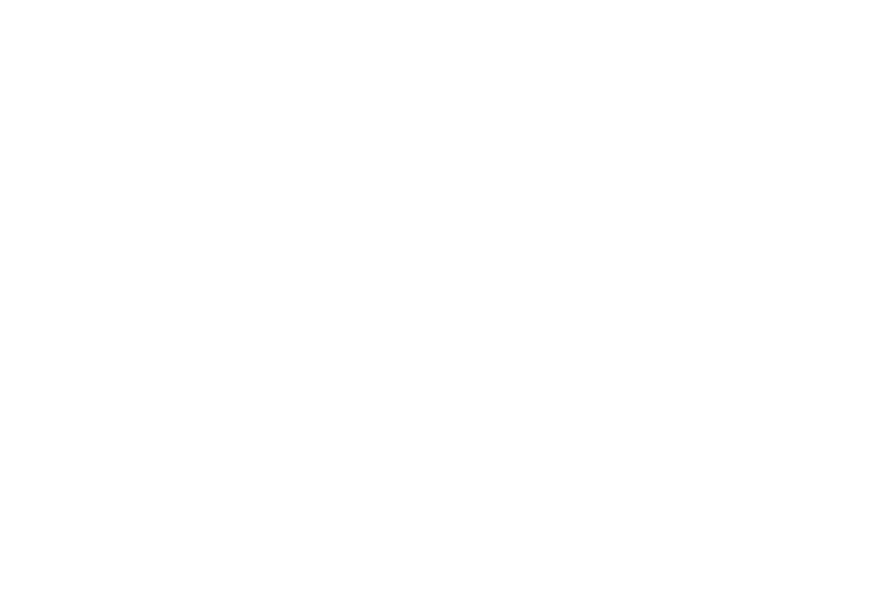
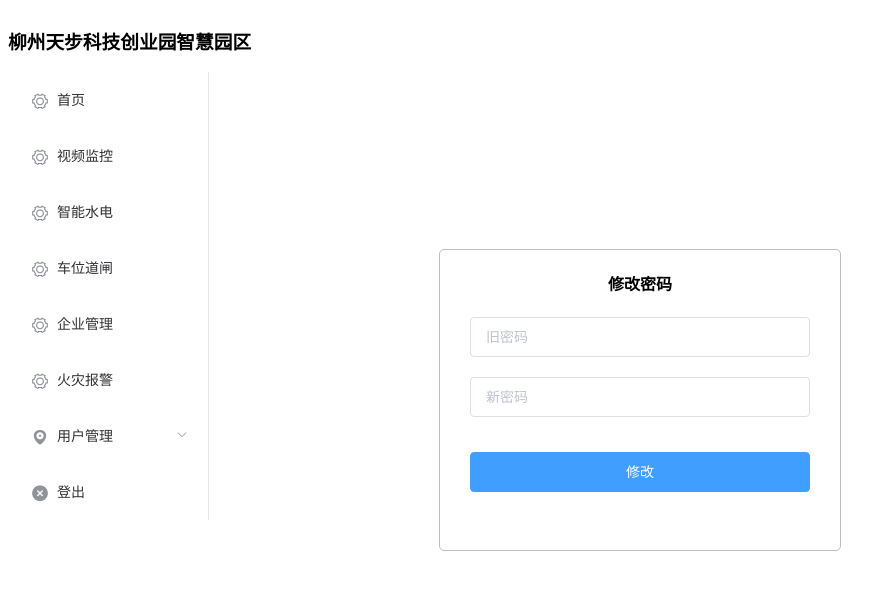
Before and after one commit to AgMonk/hexi-front, a Vue app: page /EditPassword in a window 1280 px wide. Shown: the top 590 px of the page, without its empty margins (0-896 px from the left). Built offline with nearby package versions, Linux system fonts and the light colour scheme.

Commit message:
增加nav布局

```diff
--- a/src/App.vue
+++ b/src/App.vue
@@ -1,11 +1,15 @@
 <template>
   <div id="app">
     <router-view></router-view>
+    <left-nav v-if="$route.meta.showleftNav !== true"/>
   </div>
 </template>
 <script>
+import LeftNav from '@/views/Nav/leftNav.vue'
 export default {
-
+  components: {
+    LeftNav
+  }
 }
 </script>
 
--- a/src/network/output.js
+++ b/src/network/output.js
@@ -37,7 +37,7 @@ export function EditPassword(oldPass,newPass) {
         url: '/api/user/editPassword',
     })
 }
-//登出
+//登出*
 export function UserLogout() {
     return transfer({url: '/api/user/logout'}) }
 //查询用户列表（分页）
--- a/src/network/request.js
+++ b/src/network/request.js
@@ -5,18 +5,15 @@ export function transfer(config) {
         baseURL: '',
         timeout: 6000,
     })
-
     instance.interceptors.request.use(config => {
         return config
     }, err => {
         console.log(err);
     })
-
     instance.interceptors.response.use(res => {
         return res.data
     }, err => {
         console.log(err);
     })
-
     return instance(config);
 }
--- a/src/views/EditUser/EditPassword.vue
+++ b/src/views/EditUser/EditPassword.vue
@@ -1,10 +1,12 @@
 <template>
-<div>
-<!--  修改密码-->
-  <el-input v-model="oldPass" placeholder="请输入旧密码"></el-input>
-  <el-input placeholder="请输入新密码" v-model="newPass" show-password></el-input>
-  <el-button @click="Password" type="primary">注册</el-button>
-</div>
+  <div>
+    <div class="login-box">
+      <h4>修改密码</h4>
+      <el-input v-model="oldPass" placeholder="旧密码" id="input"></el-input>
+      <el-input placeholder="新密码" v-model="newPass" show-password></el-input>
+      <el-button @click="edit" type="primary" >修改</el-button>
+    </div>
+  </div>
 </template>
 
 <script>
@@ -18,7 +20,7 @@ export default {
     }
   },
   methods: {
-    Password() {
+    edit() {
       EditPassword(this.oldPass, this.newPass).then(res => {
         console.log(res)
       })
@@ -28,5 +30,29 @@ export default {
 </script>
 
 <style scoped>
-
+.login-box {
+  height: 300px;
+  width: 400px;
+  background: #ffffff;
+  position: absolute;
+  left: 50%;
+  top: 50%;
+  transform: translate(-50%,-50%);
+  border-radius: 5px;
+  border: #bebebe 1px solid;
+}
+.el-button, .el-input {
+  position: relative;
+  left: 7.5%;
+  width: 340px;
+  display: block;
+  margin-top: 20px;
+}
+.el-button {
+  position: relative;
+  top: 5%;
+}
+h4 {
+  text-align: center;
+}
 </style>
--- a/src/views/User/UserInformation.vue
+++ b/src/views/Home/Home.vue
@@ -1,13 +1,15 @@
 <template>
-$END$
+  <div>
+
+  </div>
 </template>
 
 <script>
 export default {
-name: "UserInformation"
+
 }
 </script>
 
-<style scoped>
+<style>
 
 </style>
--- /dev/null
+++ b/src/views/Nav/Nav.vue
@@ -0,0 +1,99 @@
+<template>
+  <div>
+    <div>
+      <el-col :span="12">
+        <h3>柳州天步科技创业园智慧园区</h3>
+        <el-menu
+            :default-active="$route.path"
+            router
+            class="el-menu-vertical"
+            @open="handleOpen"
+            @close="handleClose">
+          <el-submenu index="">
+            <template slot="title">
+              <i class="el-icon-location"></i>
+              <span>用户管理</span>
+            </template>
+            <el-menu-item-group>
+              <template slot="title">用户</template>
+              <el-menu-item index="">用户信息</el-menu-item>
+              <el-menu-item index="">修改密码</el-menu-item>
+            </el-menu-item-group>
+            <el-menu-item-group title="用户权限">
+              <el-menu-item index="">选项3</el-menu-item>
+            </el-menu-item-group>
+            <el-submenu index="">
+              <template slot="title">选项4</template>
+            </el-submenu>
+          </el-submenu>
+          <el-menu-item index="">
+            <i class="el-icon-menu"></i>
+            <span slot="title">导航二</span>
+          </el-menu-item>
+          <el-menu-item index="" >
+            <i class="el-icon-document"></i>
+            <span slot="title">导航三</span>
+          </el-menu-item>
+          <el-menu-item index="">
+            <i class="el-icon-setting"></i>
+            <span slot="title">导航四</span>
+          </el-menu-item>
+          <el-menu-item @click="logout">
+            <i class="el-icon-error"></i>
+            <span slot="title">登出</span>
+          </el-menu-item>
+        </el-menu>
+      </el-col>
+    </div>
+     <user-information />
+  </div>
+</template>
+<script>
+import { UserLogout } from '@/network/output.js'
+export default {
+  name: "Navigation-main",
+  components: {
+  },
+  data() {
+    return {
+      isCollapse: true,
+      dialogVisible: false,
+    };
+  },
+  methods: {
+    handleOpen() {
+    },
+    handleClose() {
+    },
+    logout() {
+      this.$confirm('确定退出？').then(() => {
+      UserLogout().then(res => {
+        console.log(res);
+        switch (res.code) {
+          case 2000 :
+            this.$router.push({path: '/'})
+            this.$message({
+              message: res.message,
+              type: "success"
+            })
+            break;
+          default:
+            this.$message.error({
+              message: "未知错误",
+            })
+            break;
+        }
+      })
+      }).catch(() => {
+      });
+    }
+  }
+}
+</script>
+
+<style scoped>
+.el-menu-vertical:not(.el-menu--collapse) {
+  width: 200px;
+  min-height: 400px;
+}
+</style>
--- /dev/null
+++ b/src/views/Nav/leftNav.vue
@@ -0,0 +1,103 @@
+<template>
+  <div>
+  <el-col :span="12">
+    <h3>柳州天步科技创业园智慧园区</h3>
+    <el-menu
+      default-active="2"
+      class="el-menu-vertical"
+      @open="handleOpen"
+      @close="handleClose"
+      router
+      >
+            <el-menu-item index="">
+        <i class="el-icon-setting"></i>
+        <span slot="title">首页</span>
+      </el-menu-item>
+            <el-menu-item index="">
+        <i class="el-icon-setting"></i>
+        <span slot="title">视频监控</span>
+      </el-menu-item>
+            <el-menu-item index="">
+        <i class="el-icon-setting"></i>
+        <span slot="title">智能水电</span>
+      </el-menu-item>
+            <el-menu-item index="">
+        <i class="el-icon-setting"></i>
+        <span slot="title">车位道闸</span>
+      </el-menu-item>
+            <el-menu-item index="">
+        <i class="el-icon-setting"></i>
+        <span slot="title">企业管理</span>
+      </el-menu-item>
+            <el-menu-item index="">
+        <i class="el-icon-setting"></i>
+        <span slot="title">火灾报警</span>
+      </el-menu-item>
+      <el-submenu index="">
+        <template slot="title">
+          <i class="el-icon-location"></i>
+          <span>用户管理</span>
+        </template>
+        <el-menu-item-group>
+          <template slot="title">分组一</template>
+          <el-menu-item index="1-1">选项1</el-menu-item>
+          <el-menu-item index="1-2">选项2</el-menu-item>
+        </el-menu-item-group>
+        <el-menu-item-group title="分组2">
+          <el-menu-item index="1-3">选项3</el-menu-item>
+        </el-menu-item-group>
+        <el-submenu index="1-4">
+          <template slot="title">选项4</template>
+          <el-menu-item index="1-4-1">选项1</el-menu-item>
+        </el-submenu>
+      </el-submenu>
+                <el-menu-item @click="logout">
+            <i class="el-icon-error"></i>
+            <span slot="title">登出</span>
+          </el-menu-item>
+    </el-menu>
+  </el-col>
+  </div>
+</template>
+
+<script>
+import { UserLogout } from '@/network/output.js'
+export default {
+
+    methods: {
+    handleOpen() {
+    },
+    handleClose() {
+    },
+        logout() {
+      this.$confirm('确定退出？').then(() => {
+      UserLogout().then(res => {
+        console.log(res);
+        switch (res.code) {
+          case 2000 :
+            this.$router.push({path: '/'})
+            this.$message({
+              message: res.message,
+              type: "success"
+            })
+            break;
+          default:
+            this.$message.error({
+              message: "未知错误",
+            })
+            break;
+        }
+      })
+      }).catch(() => {
+      });
+    }
+}
+}
+</script>
+
+<style scoped>
+.el-menu-vertical:not(.el-menu--collapse) {
+  width: 200px;
+  min-height: 400px;
+}
+</style>
--- a/src/views/Navigation/Navigation-main.vue
+++ /dev/null
@@ -1,66 +0,0 @@
-<template>
-<div>
-  <el-radio-group v-model="isCollapse" style="margin-bottom: 20px;">
-    <el-radio-button :label="false">展开</el-radio-button>
-    <el-radio-button :label="true">收起</el-radio-button>
-  </el-radio-group>
-  <el-menu default-active="1-4-1" class="el-menu-vertical-demo" @open="handleOpen" @close="handleClose" :collapse="isCollapse">
-    <el-submenu index="1">
-      <template slot="title">
-        <i class="el-icon-location"></i>
-        <span slot="title">导航一</span>
-      </template>
-      <el-menu-item-group>
-        <span slot="title">分组一</span>
-        <el-menu-item index="1-1">选项1</el-menu-item>
-        <el-menu-item index="1-2">选项2</el-menu-item>
-      </el-menu-item-group>
-      <el-menu-item-group title="分组2">
-        <el-menu-item index="1-3">选项3</el-menu-item>
-      </el-menu-item-group>
-      <el-submenu index="1-4">
-        <span slot="title">选项4</span>
-        <el-menu-item index="1-4-1">选项1</el-menu-item>
-      </el-submenu>
-    </el-submenu>
-    <el-menu-item index="2">
-      <i class="el-icon-menu"></i>
-      <span slot="title">导航二</span>
-    </el-menu-item>
-    <el-menu-item index="3" disabled>
-      <i class="el-icon-document"></i>
-      <span slot="title">导航三</span>
-    </el-menu-item>
-    <el-menu-item index="4">
-      <i class="el-icon-setting"></i>
-      <span slot="title">导航四</span>
-    </el-menu-item>
-  </el-menu>
-</div>
-</template>
-
-<script>
-export default {
-  name: "Navigation-main",
-  data() {
-    return {
-      isCollapse: true
-    };
-  },
-  methods: {
-    handleOpen(key, keyPath) {
-      console.log(key, keyPath);
-    },
-    handleClose(key, keyPath) {
-      console.log(key, keyPath);
-    }
-  }
-}
-</script>
-
-<style scoped>
-.el-menu-vertical-demo:not(.el-menu--collapse) {
-  width: 200px;
-  min-height: 400px;
-}
-</style>
--- a/src/views/User/UserLogin.vue
+++ b/src/views/User/UserLogin.vue
@@ -1,6 +1,6 @@
 <template>
 <div>
-  <h2>智慧园区系统登录页</h2>
+  <h2>柳州天步科技创业园智慧园区管理系统登录页</h2>
   <div class="login-box">
   <h4>用户名密码登录</h4>
   <el-input v-model="username" placeholder="用户名" id="input"></el-input>
@@ -18,6 +18,7 @@ export default {
     return {
       username: "admin_lzbx",
       password: "123456",
+
     }
   },
   methods: {
@@ -30,7 +31,7 @@ export default {
               message: res.message,
               type: 'success'
             })
-            this.$router.push({path: '/Navigation-main'})
+            this.$router.push({path: '/Home'})
             break;
           default:
             this.$message.error({
@@ -40,7 +41,8 @@ export default {
         }
       })
     }
-}
+},
+
 }
 </script>
 
--- a/src/views/User/UserReg.vue
+++ b/src/views/User/UserReg.vue
@@ -1,6 +1,6 @@
 <template>
   <div>
-    <h2>智慧园区系统账号注册</h2>
+    <h2>柳州天步科技创业园智慧园区管理系统账号注册</h2>
      <div class="reg-box">
        <!--  注册-->
       <h4>输入用户名/密码/手机号/姓名注册</h4>
--- a/vue.config.js
+++ b/vue.config.js
@@ -7,6 +7,7 @@ module.exports = {
                 'components': '@/components',
                 'network': '@/network',
                 'views': '@/views',
+                'router': '@/router',
             }
         }
     },
```
Also changed, not shown: src/router/index.js (+8 -4 lines).
